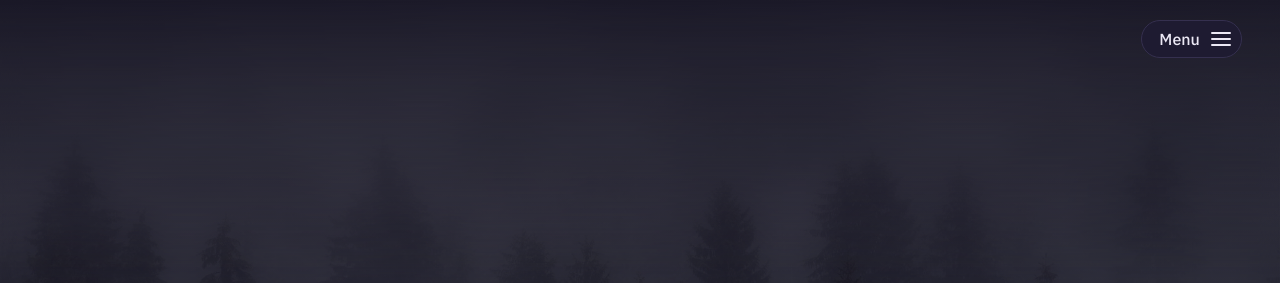
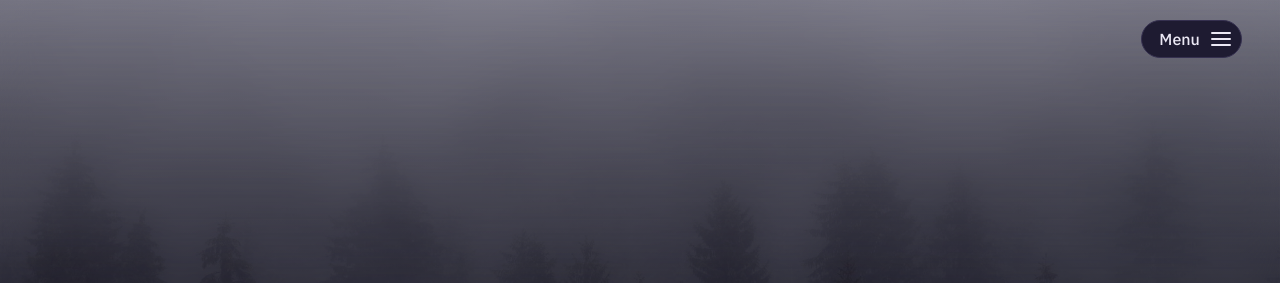
Before and after one commit to Skrzelo/skrzelo.github.io, a plain HTML site: page index.html in a window 1280 px wide. Shown: the top 283 px of the page. Drawn offline with nearby package versions, Linux system fonts and the light colour scheme.

Commit message:
Wzmocnij mgłę: jaśniejszy odcień i silniejsze rozmycie u góry
Poprzednia ciemna mgła była niewidoczna na ciemnym zdjęciu.
Odcień jest teraz jasny, a rozmycie 16 px. Oba wycinają się do
około połowy ekranu.

Co-Authored-By: Claude Haiku 5.5 <noreply@anthropic.com>

```diff
--- a/css/style.css
+++ b/css/style.css
@@ -297,12 +297,12 @@ body::before {
   pointer-events: none;
   background: linear-gradient(
     to bottom,
-    rgba(21, 19, 34, 0.85) 0%,
-    rgba(21, 19, 34, 0.45) 25%,
-    rgba(21, 19, 34, 0) 50%
+    rgba(200, 198, 214, 0.42) 0%,
+    rgba(200, 198, 214, 0.2) 25%,
+    rgba(200, 198, 214, 0) 50%
   );
-  -webkit-backdrop-filter: blur(10px);
-  backdrop-filter: blur(10px);
+  -webkit-backdrop-filter: blur(16px);
+  backdrop-filter: blur(16px);
   -webkit-mask-image: linear-gradient(to bottom, #000 0%, rgba(0, 0, 0, 0.4) 30%, transparent 50%);
   mask-image: linear-gradient(to bottom, #000 0%, rgba(0, 0, 0, 0.4) 30%, transparent 50%);
 }
```
